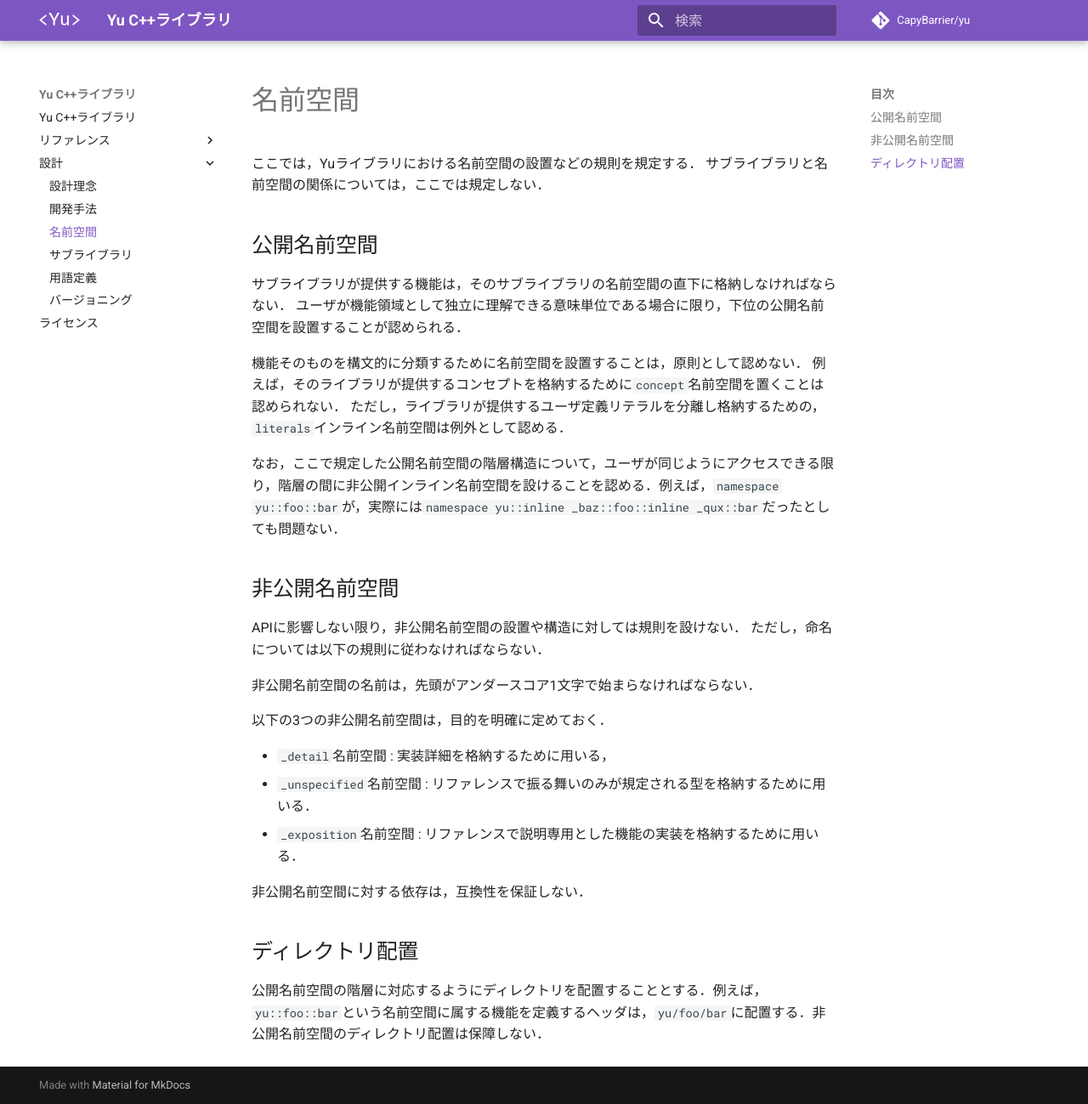
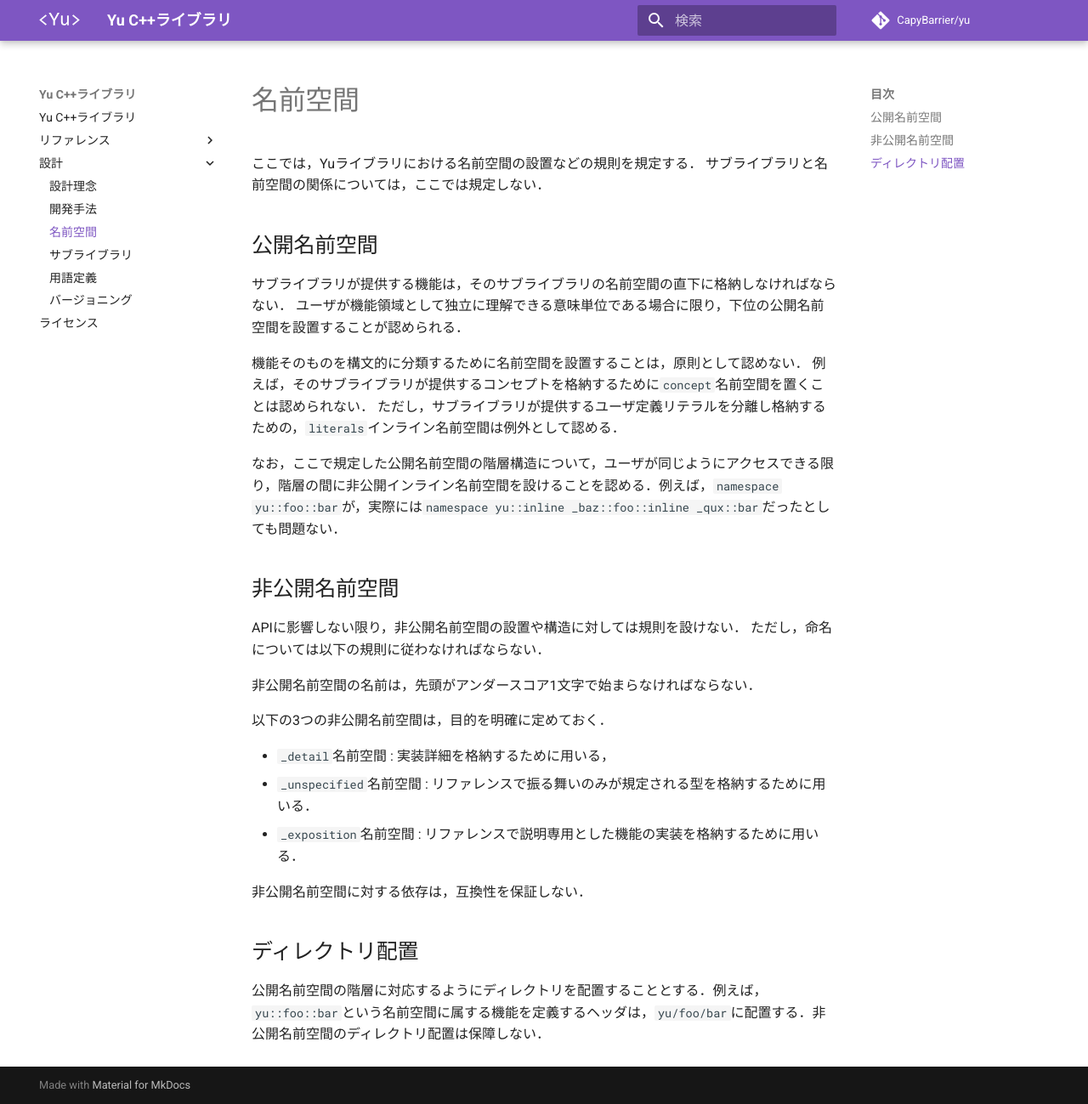
Before and after one commit to CapyBarrier/yu, an MkDocs documentation site: the page built from docs/docs/design/namespaces.md, in a window 1280 px wide and 1299 px high. Shown: the whole window at 85% size. Built offline with MkDocs 1.6.1 and Material for MkDocs 9.7.7, drawn with Linux system fonts in a browser that asks for light colours; comment, search, counter and statistics services are not loaded.

Commit message:
名前空間のドキュメントのいくつかの「ライブラリ」を「サブライブラリ」に修正

```diff
--- a/docs/docs/design/namespaces.md
+++ b/docs/docs/design/namespaces.md
@@ -9,8 +9,8 @@
 ユーザが機能領域として独立に理解できる意味単位である場合に限り，下位の公開名前空間を設置することが認められる．
 
 機能そのものを構文的に分類するために名前空間を設置することは，原則として認めない．
-例えば，そのライブラリが提供するコンセプトを格納するために`concept`名前空間を置くことは認められない．
-ただし，ライブラリが提供するユーザ定義リテラルを分離し格納するための，`literals`インライン名前空間は例外として認める．
+例えば，そのサブライブラリが提供するコンセプトを格納するために`concept`名前空間を置くことは認められない．
+ただし，サブライブラリが提供するユーザ定義リテラルを分離し格納するための，`literals`インライン名前空間は例外として認める．
 
 なお，ここで規定した公開名前空間の階層構造について，ユーザが同じようにアクセスできる限り，階層の間に非公開インライン名前空間を設けることを認める．例えば，`namespace yu::foo::bar`が，実際には`namespace yu::inline _baz::foo::inline _qux::bar`だったとしても問題ない．
 
```
